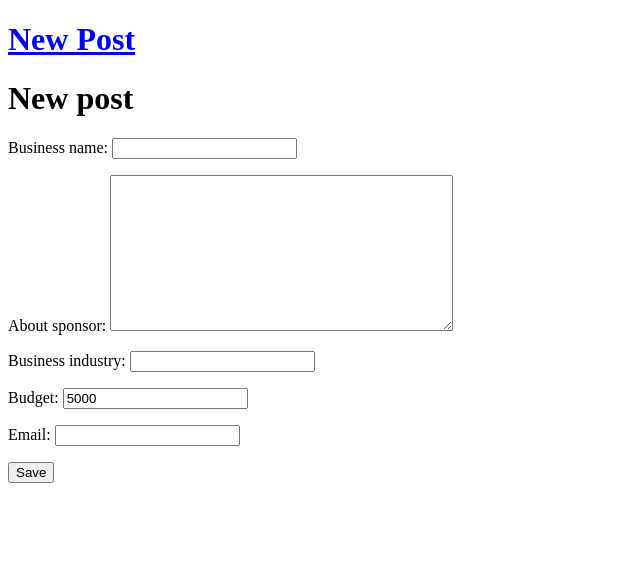
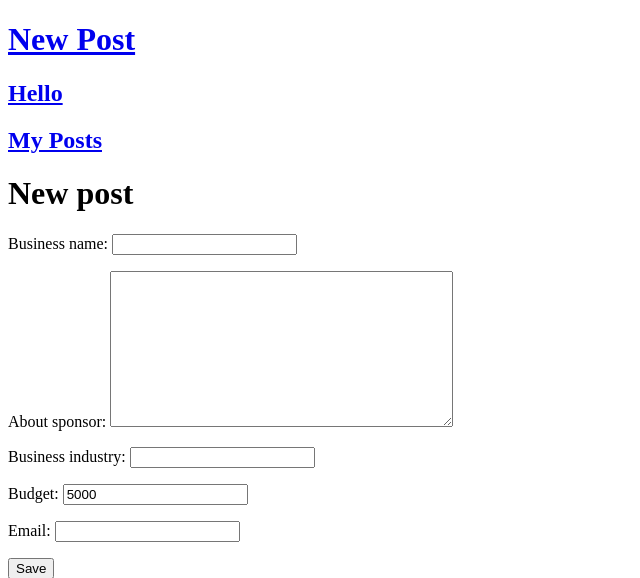
Before and after one commit to tate-aabb/sponsorhub, a Django app: page /sponsors/form/ in a window 1280 px wide. Shown: the top 578 px of the page, without its empty margins (0-640 px from the left). Run offline with Django 4.2, Linux system fonts and the light colour scheme.

Commit message:
sponsor_app update 2

```diff
--- a/sponsor_app/templates/base.html
+++ b/sponsor_app/templates/base.html
@@ -7,6 +7,8 @@
     <body>
         <header>
             <h1><a href="{% url 'sponsor' %}">New Post</a></h1>
+            <h2><a href="{% url 'home' %}">Hello</a></h2>
+            <h2><a href="{% url 'sponsor_page' %}">My Posts</a></h2>
         </header>
         <div>
             {% block content %}
--- a/sponsor_app/templates/sponsor.html
+++ b/sponsor_app/templates/sponsor.html
@@ -12,7 +12,7 @@
 {% extends 'base.html' %}
 
 {% block content %}
-  <h1>Список постов:</h1>
+  <h1>Post List:</h1>
   {% if form %}
     <ul>
       {% for post in form %}
@@ -20,6 +20,6 @@
       {% endfor %}
     </ul>
   {% else %}
-    <p>Постов нет.</p>
+    <p>No posts.</p>
   {% endif %}
 {% endblock %}
--- a/sponsor_app/urls.py
+++ b/sponsor_app/urls.py
@@ -5,5 +5,6 @@ from . import views
 urlpatterns = [
    # path('posts/', views.post_list, name='post_list'),
     path('', BlogListView.as_view(), name='home'),
-    path('form/', views.sponsor_view, name="sponsor")
+    path('form/', views.sponsor_view, name="sponsor"),
+    path('sponsor_page/', views.my_posts, name='sponsor_page'),
 ]
--- a/sponsor_app/views.py
+++ b/sponsor_app/views.py
@@ -1,7 +1,7 @@
 from django.views.generic import ListView
-from .models import Post
+from .models import Post, Sponsorpost
 from django.views.generic.edit import CreateView
-
+from django.contrib.auth.decorators import login_required
 from django.shortcuts import render,  redirect
 from .forms import SponsorForm
 from django.urls import reverse
@@ -29,3 +29,9 @@ class BlogListView(ListView):
 
     model = Post
     template_name = 'sponsor.html'
+
+@login_required
+def my_posts(request):
+    business_name = request.user
+    posts = Sponsorpost.objects.filter(business_name=request.user)
+    return render(request, 'sponsor_page.html', {'my_posts': my_posts})
```
Also changed, not shown: sponsor_app/templates/sponsor_page.html (added, +16 -0 lines).
